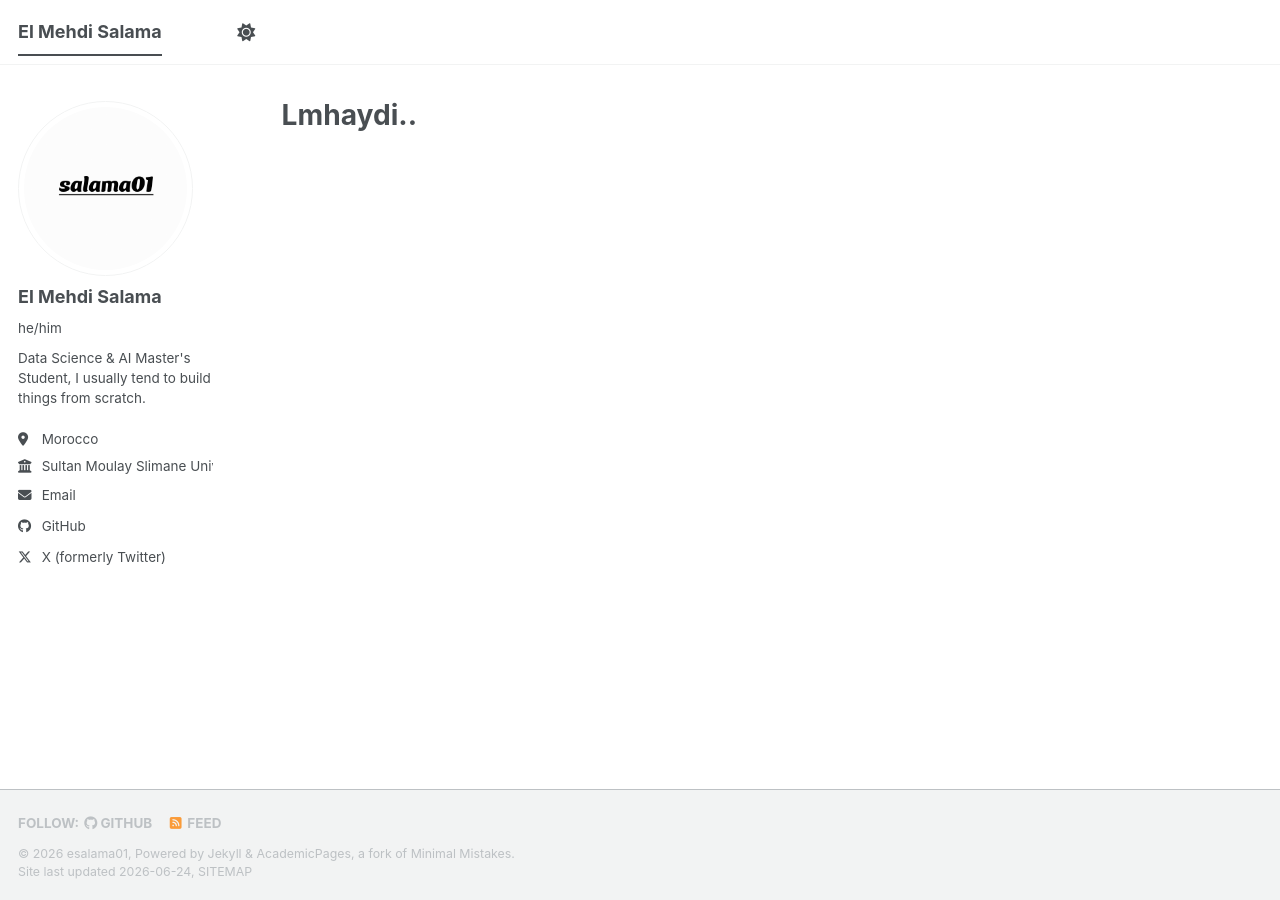
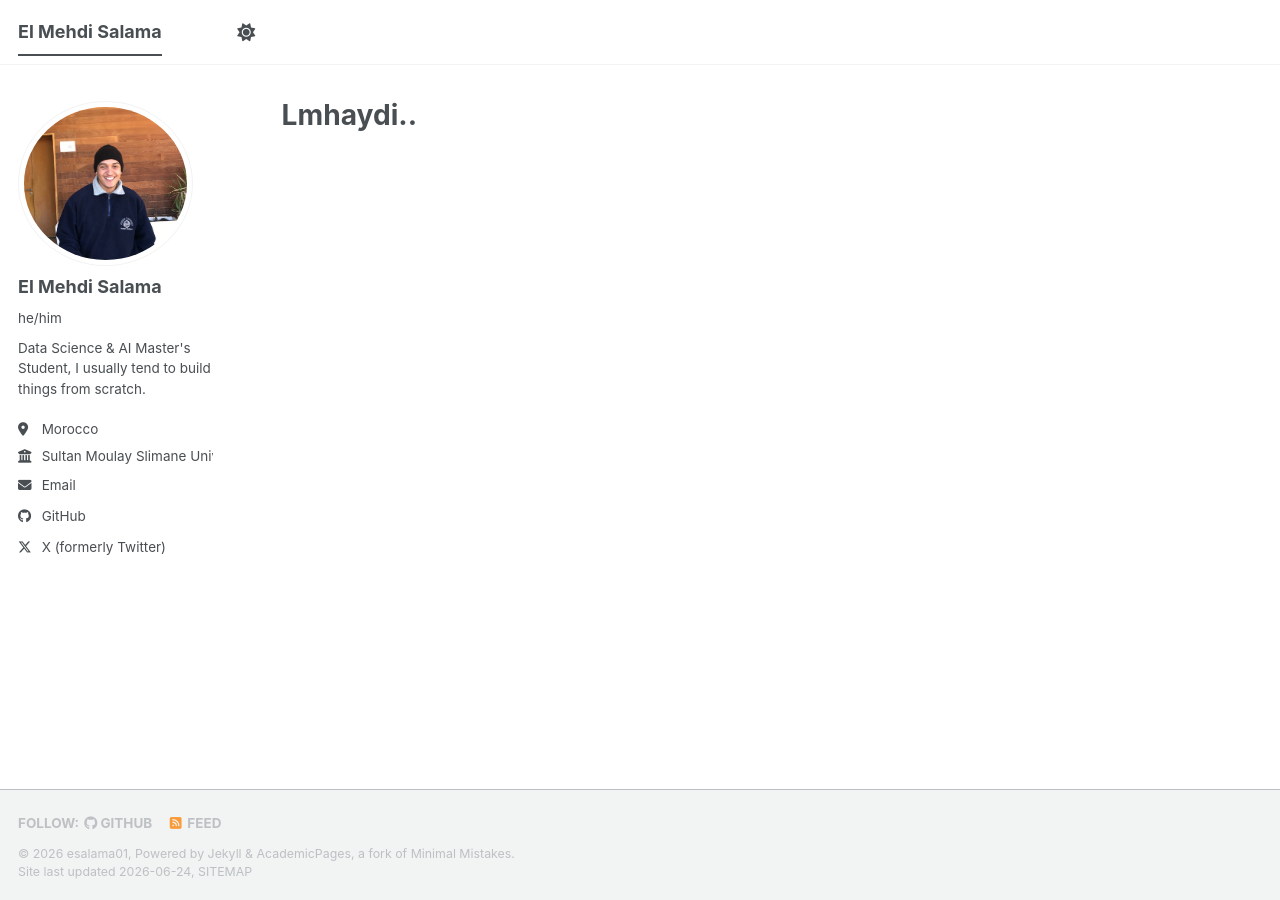
Before and after one commit to esalama01/esalama01.github.io, a Jekyll site: the page built from _pages/about.md, in a window 1280 px wide. Built offline with Jekyll 4.4.1, drawn with Linux system fonts in a browser that asks for light colours; a style sheet for code colours, icons or effects is not loaded.

Commit message:
changed the avatar

```diff
--- a/_config.yml
+++ b/_config.yml
@@ -11,7 +11,7 @@ repository               : "esalama01/esalama01.github.io"
 
 # Site Author
 author:
-  avatar           : "logo_gif.gif"
+  avatar           : "ana.jpg"
   name             : "El Mehdi Salama"
   pronouns         : "he/him"
   bio              : "Data Science & AI Master's Student, I usually tend to build things from scratch."
```
Also changed, not shown: images/ana.jpg (added).
